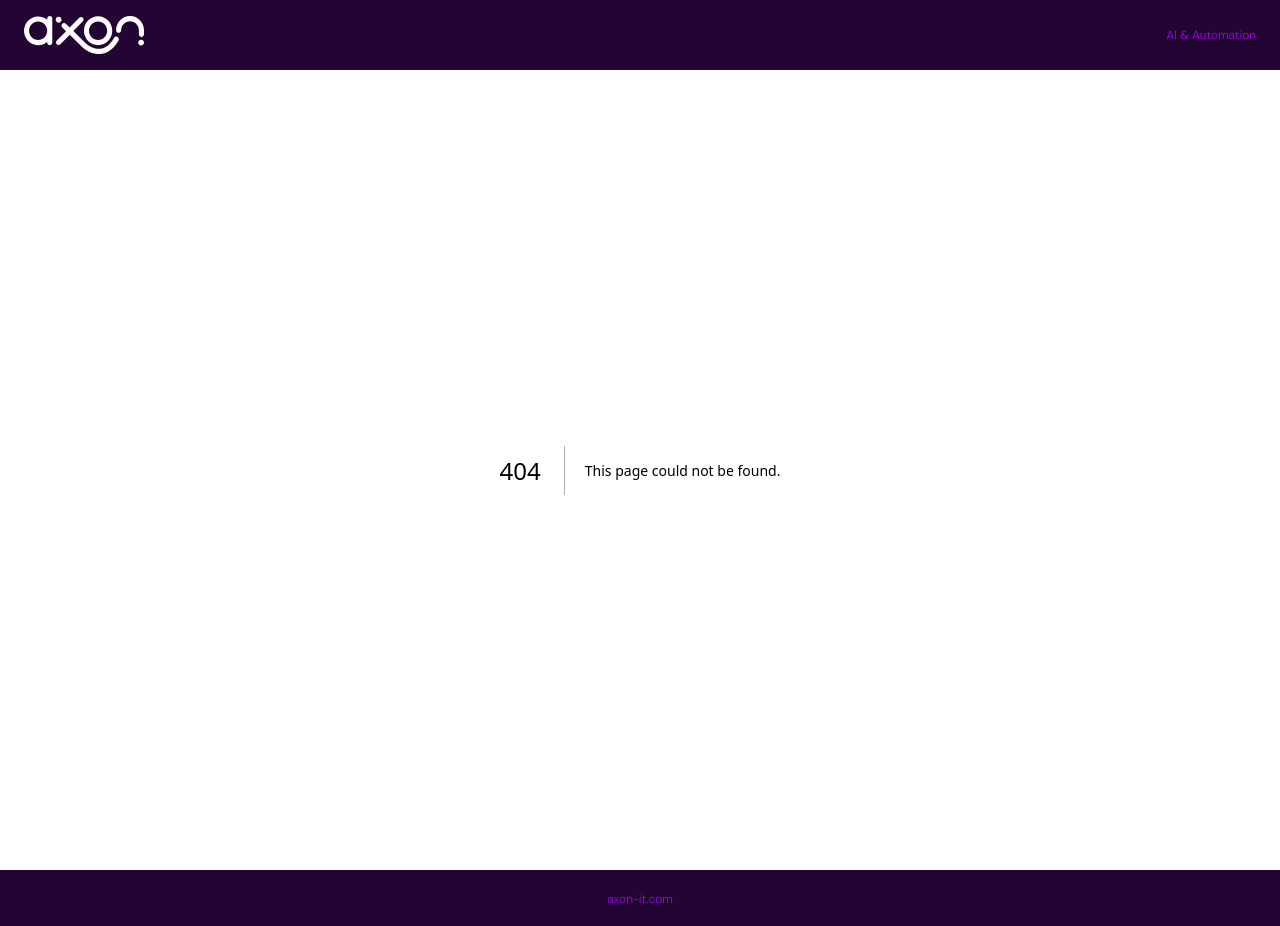
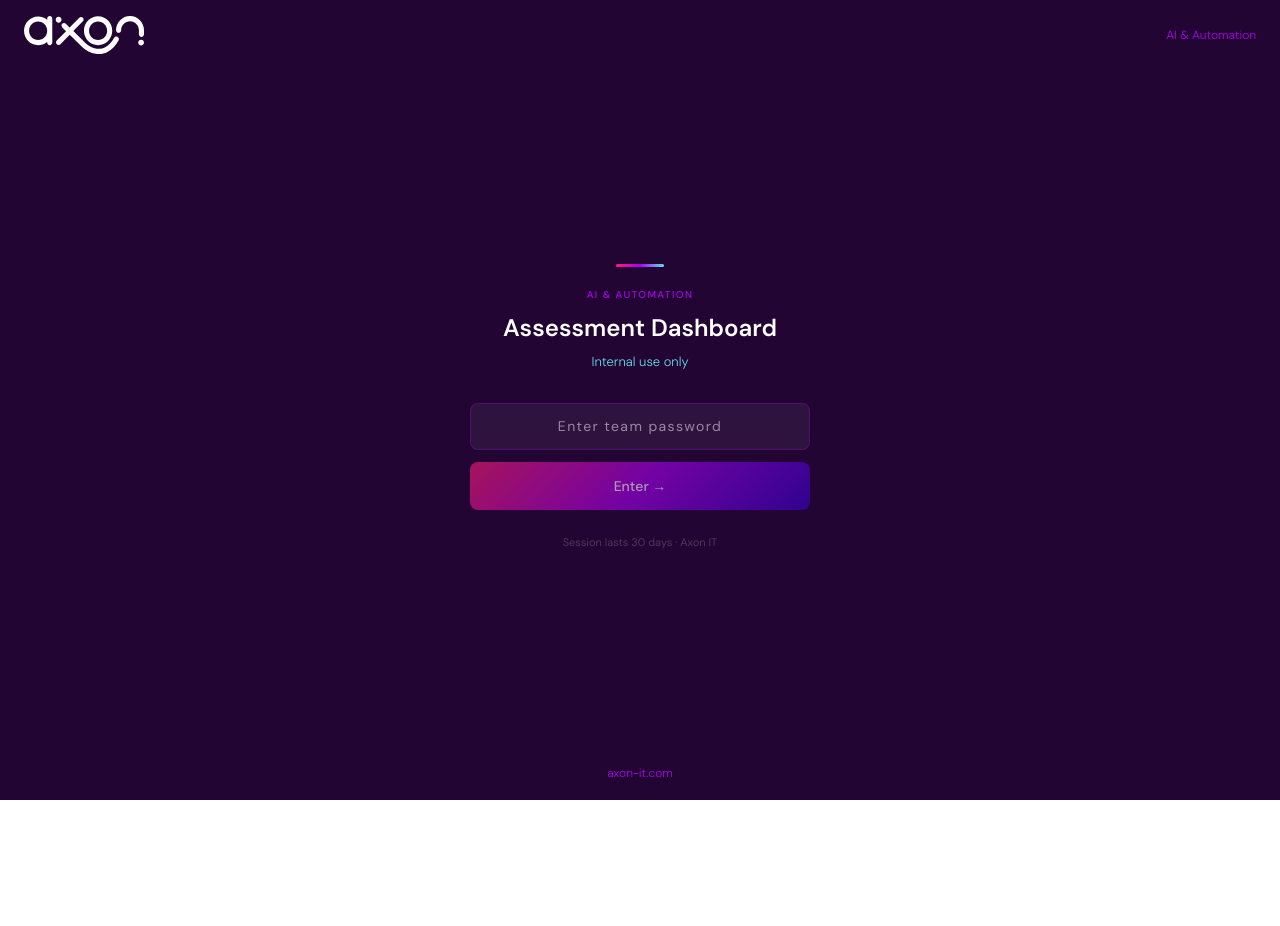
Before and after one commit to halesbenen/axon-readiness-quiz, a Next.js app: page /dashboard/login in a window 1280 px wide. Before the commit this address had no page. After the commit the page ends 800 px from the top, so only its background shows below. Built offline with nearby package versions, Linux system fonts and the light colour scheme.

Commit message:
feat: dashboard login page

```diff
--- /dev/null
+++ b/app/dashboard/login/page.tsx
@@ -0,0 +1,112 @@
+'use client';
+
+import { useState } from 'react';
+import { useRouter } from 'next/navigation';
+
+export default function DashboardLoginPage() {
+  const [password, setPassword] = useState('');
+  const [error, setError] = useState('');
+  const [loading, setLoading] = useState(false);
+  const [shake, setShake] = useState(false);
+  const router = useRouter();
+
+  async function handleSubmit(e: React.FormEvent) {
+    e.preventDefault();
+    setError('');
+    setLoading(true);
+    try {
+      const res = await fetch('/api/auth/login', {
+        method: 'POST',
+        headers: { 'Content-Type': 'application/json' },
+        body: JSON.stringify({ password }),
+      });
+      if (res.ok) {
+        router.push('/dashboard');
+        router.refresh();
+      } else {
+        setError('Incorrect password');
+        setShake(true);
+        setTimeout(() => setShake(false), 500);
+      }
+    } catch {
+      setError('Something went wrong. Try again.');
+    } finally {
+      setLoading(false);
+    }
+  }
+
+  return (
+    <div className="flex-1 flex items-center justify-center" style={{ backgroundColor: '#230533' }}>
+      <div
+        className="flex flex-col items-center text-center anim-fade"
+        style={{ width: 340, animation: shake ? 'shake 0.4s ease' : undefined }}
+      >
+        <div className="gradient-bar" style={{ width: 48, marginBottom: 20 }} />
+        <p style={{ fontSize: 10, fontWeight: 500, color: '#a900f1', letterSpacing: '0.14em', textTransform: 'uppercase', marginBottom: 8 }}>
+          AI &amp; Automation
+        </p>
+        <h1 style={{ fontSize: 24, fontWeight: 600, color: '#fff', marginBottom: 6 }}>
+          Assessment Dashboard
+        </h1>
+        <p style={{ fontSize: 13, fontWeight: 300, color: '#64dfec', marginBottom: 32 }}>
+          Internal use only
+        </p>
+
+        <form onSubmit={handleSubmit} className="w-full flex flex-col gap-3">
+          <input
+            type="password"
+            value={password}
+            onChange={e => setPassword(e.target.value)}
+            placeholder="Enter team password"
+            autoFocus
+            style={{
+              width: '100%',
+              background: 'rgba(255,255,255,0.06)',
+              border: '1.5px solid rgba(169,0,241,0.3)',
+              borderRadius: 8,
+              padding: '12px 16px',
+              color: '#fff',
+              fontSize: 14,
+              textAlign: 'center',
+              letterSpacing: '0.1em',
+              outline: 'none',
+            }}
+          />
+          {error && <p style={{ fontSize: 12, color: '#ff1d79', margin: 0 }}>{error}</p>}
+          <button
+            type="submit"
+            disabled={loading || !password}
+            className="gradient-bg"
+            style={{
+              width: '100%',
+              height: 48,
+              borderRadius: 8,
+              border: 'none',
+              color: '#fff',
+              fontSize: 14,
+              fontWeight: 500,
+              cursor: loading || !password ? 'not-allowed' : 'pointer',
+              opacity: loading || !password ? 0.6 : 1,
+            }}
+          >
+            {loading ? 'Checking...' : 'Enter →'}
+          </button>
+        </form>
+
+        <p style={{ fontSize: 11, color: 'rgba(255,255,255,0.2)', marginTop: 24 }}>
+          Session lasts 30 days · Axon IT
+        </p>
+      </div>
+
+      <style>{`
+        @keyframes shake {
+          0%, 100% { transform: translateX(0); }
+          20% { transform: translateX(-8px); }
+          40% { transform: translateX(8px); }
+          60% { transform: translateX(-6px); }
+          80% { transform: translateX(6px); }
+        }
+      `}</style>
+    </div>
+  );
+}
```
